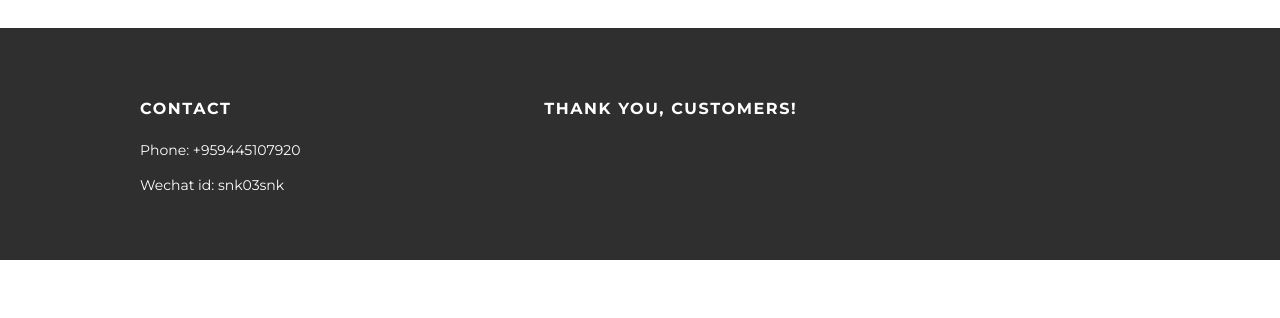
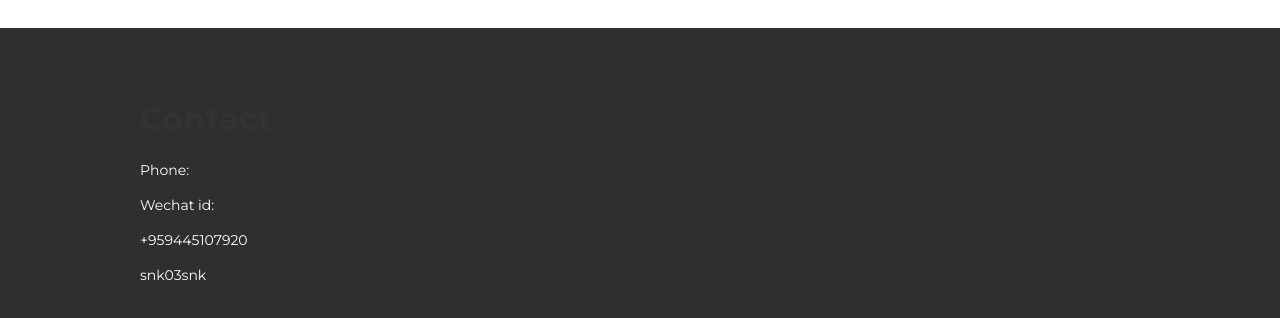
Before and after one commit to sainawkham03/MyShop, a plain HTML site: page M.html in a window 1280 px wide. Shown: the part 1441-1759 px from the top of the page. Before the commit the page ends 1701 px from the top, so only its background shows below. Drawn offline with Linux system fonts and the light colour scheme.

Commit message:
Update M.html

```diff
--- a/M.html
+++ b/M.html
@@ -103,12 +103,15 @@
 <div id="footer">
     <div class="container">
         <div class="column">
-            <h4>Contact</h4>
-            <p>Phone: +959445107920</p>
-            <p>Wechat id: snk03snk</p>
-        </div>
-        <div class="column">
-            <h4>Thank You, Customers!</h4>
+            <h1>Contact</h1>
+            <div class="contact-column">
+                <p>Phone:</p>
+                <p>Wechat id:</p>
+            </div>
+            <div class="contact-column">
+                <p>+959445107920</p>
+                <p>snk03snk</p>
+            </div>
         </div>
     </div>
 </div>
```
